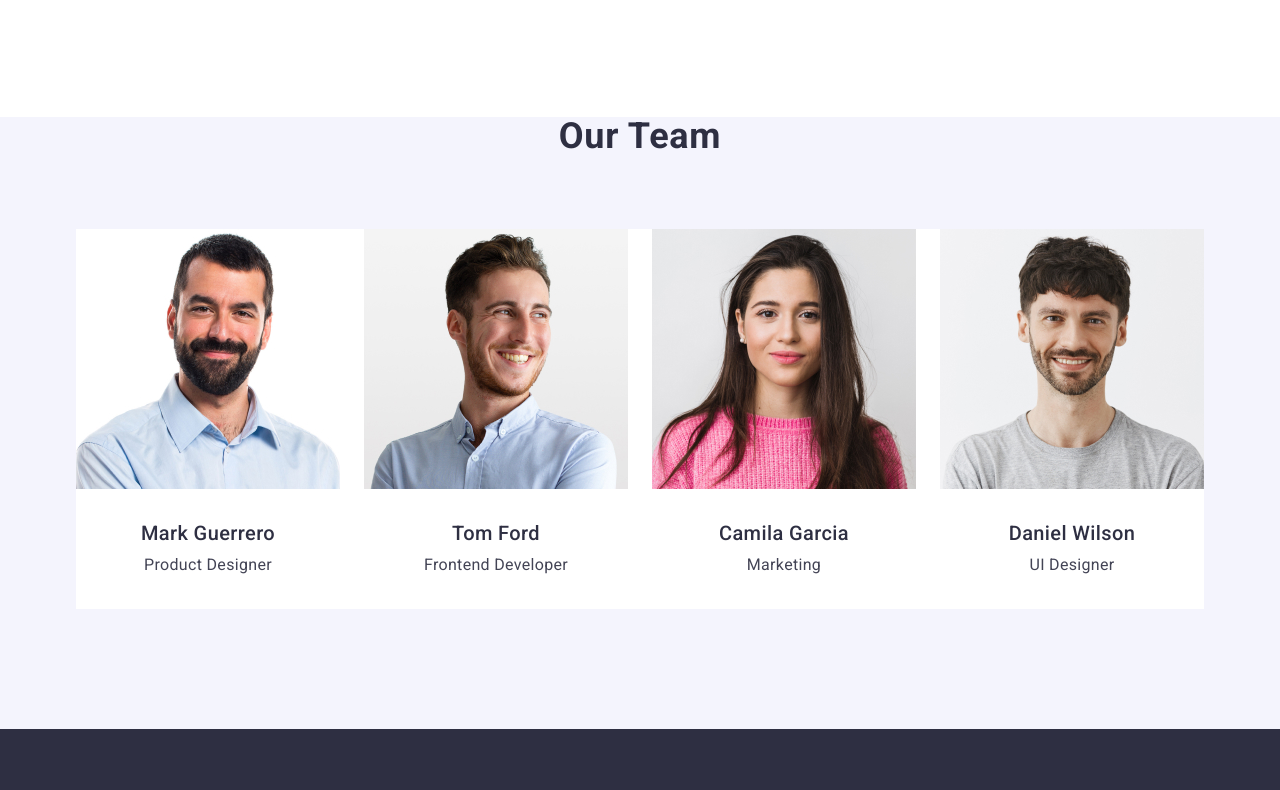
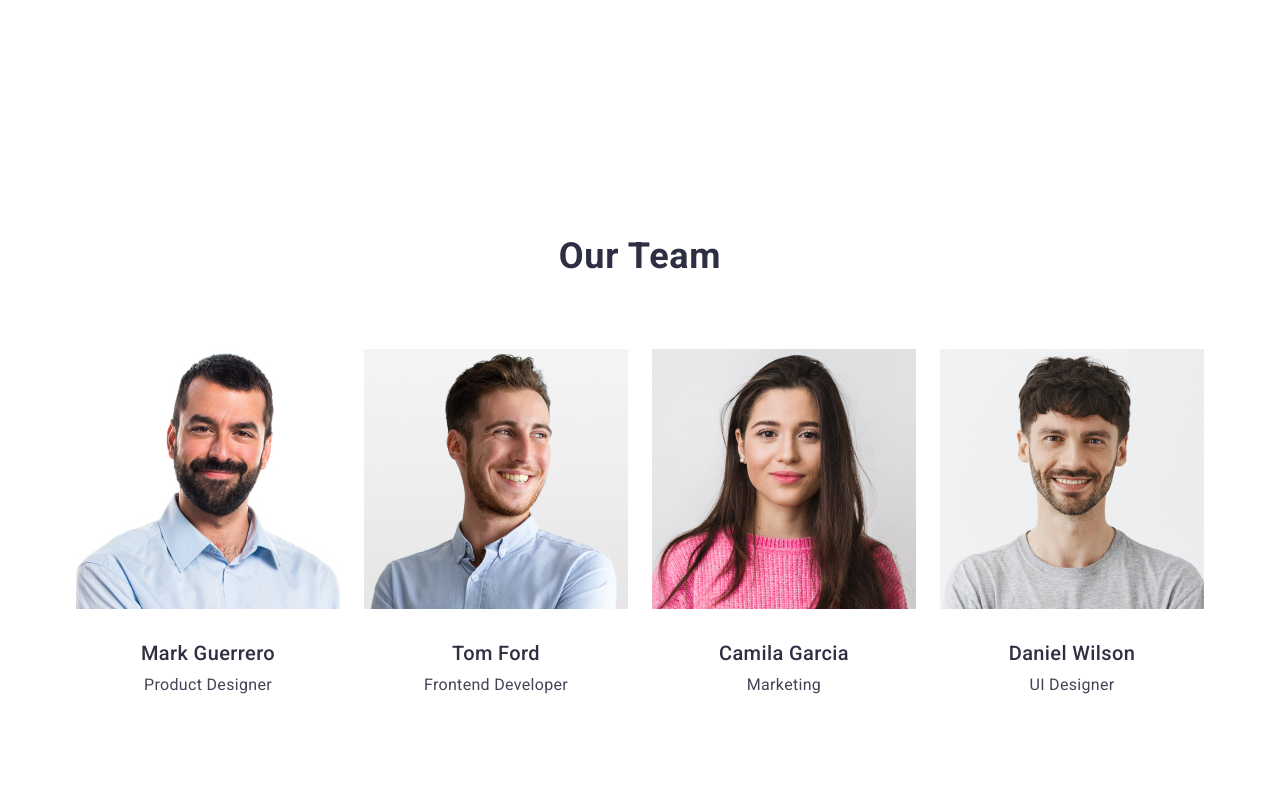
Before and after one commit to IanaKos/goit-markup-hw-03, a plain HTML site: page index.html in a window 1280 px wide. Shown: the part 1470-2260 px from the top of the page. Drawn offline with nearby package versions, Linux system fonts and the light colour scheme.

Commit message:
styles were updated

```diff
--- a/css/styles.css
+++ b/css/styles.css
@@ -194,7 +194,6 @@ nav {
 }
 
 .logo {
-  margin-right: 72px;
   font-family: "Raleway", sans-serif;
   font-weight: 800;
   font-size: 18px;
@@ -204,6 +203,7 @@ nav {
   letter-spacing: 0.03em;
   text-transform: uppercase;
   color: var(--iris);
+  margin-right: 76px;
 }
 .footer-logo {
   font-family: "Raleway", sans-serif;
@@ -249,7 +249,9 @@ nav {
 .team {
   background: var(--cloud);
 }
-
+.team-section {
+  padding: 120px 0 120px;
+}
 .team-list {
   display: flex;
   flex-wrap: wrap;
--- a/index.html
+++ b/index.html
@@ -127,7 +127,7 @@
         </div>
       </section>
       <!-- section-4 Our team section -->
-      <section class="team section">
+      <section class="team-section section">
         <div class="container">
           <h2 class="secondary-header">Our Team</h2>
           <ul class="team-list list">
```
